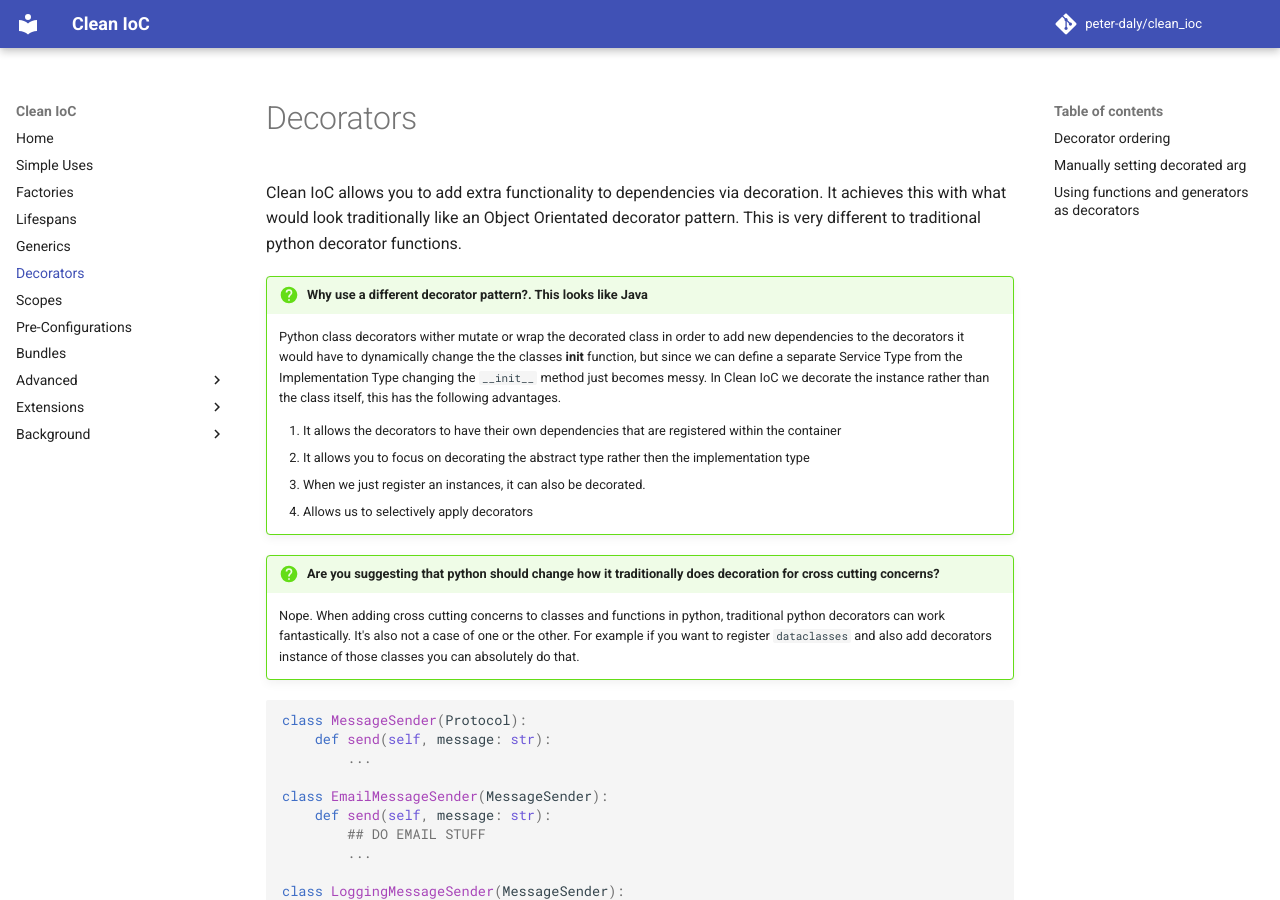
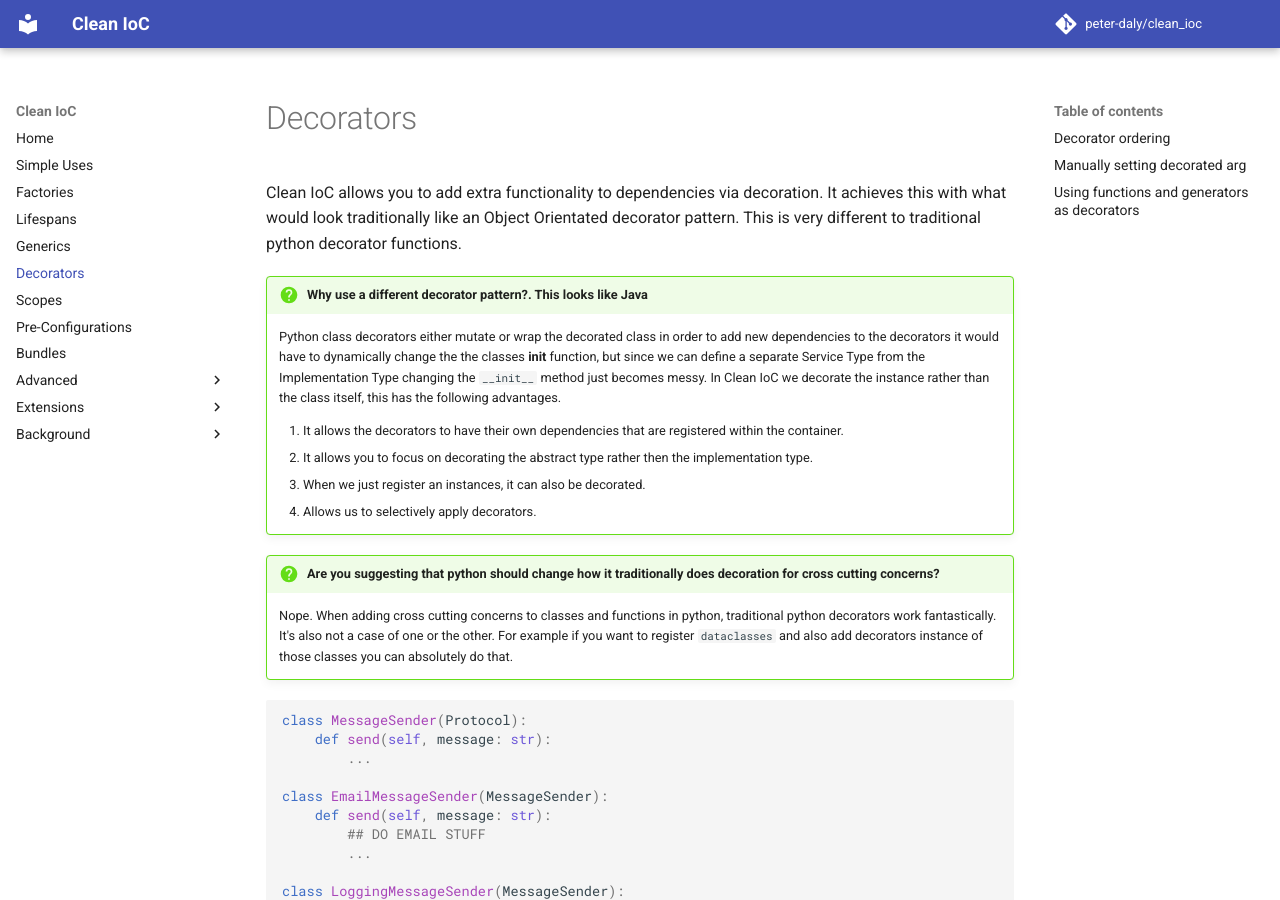
Before and after one commit to peter-daly/clean_ioc, an MkDocs documentation site: the page built from docs/decorators.md, in a window 1280 px wide and 900 px high. Built offline with MkDocs 1.6.1 and Material for MkDocs 9.7.7, drawn with Linux system fonts in a browser that asks for light colours; comment, search, counter and statistics services are not loaded; some of the changed text lies outside the part shown.

Commit message:
Update decorators.md

````diff
--- a/docs/decorators.md
+++ b/docs/decorators.md
@@ -6,18 +6,18 @@ It achieves this with what would look traditionally like an Object Orientated de
 
 !!! question "Why use a different decorator pattern?. This looks like Java"
 
-    Python class decorators wither mutate or wrap the decorated class in order to add new dependencies to the decorators it would have to dynamically change the the classes __init__ function, but since we can define a separate  Service Type from the Implementation Type changing the `__init__` method just becomes messy.
+    Python class decorators either mutate or wrap the decorated class in order to add new dependencies to the decorators it would have to dynamically change the the classes __init__ function, but since we can define a separate  Service Type from the Implementation Type changing the `__init__` method just becomes messy.
     In Clean IoC we decorate the instance rather than the class itself, this has the following advantages.
 
-    1. It allows the decorators to have their own dependencies that are registered within the container
-    2. It allows you to focus on decorating the abstract type rather then the implementation type
+    1. It allows the decorators to have their own dependencies that are registered within the container.
+    2. It allows you to focus on decorating the abstract type rather then the implementation type.
     3. When we just register an instances, it can also be decorated.
-    4. Allows us to selectively apply decorators
+    4. Allows us to selectively apply decorators.
 
 
 !!! question "Are you suggesting that python should change how it traditionally does decoration for cross cutting concerns?"
 
-    Nope. When adding cross cutting concerns to classes and functions in python, traditional python decorators can work fantastically. It's also not a case of one or the other. For example if you want to register `dataclasses` and also add decorators instance of those classes you can absolutely  do that.
+    Nope. When adding cross cutting concerns to classes and functions in python, traditional python decorators work fantastically. It's also not a case of one or the other. For example if you want to register `dataclasses` and also add decorators instance of those classes you can absolutely do that.
 
 
 ```python
````
Also changed, not shown: other parts of docs/decorators.md (+2 -2 lines).
